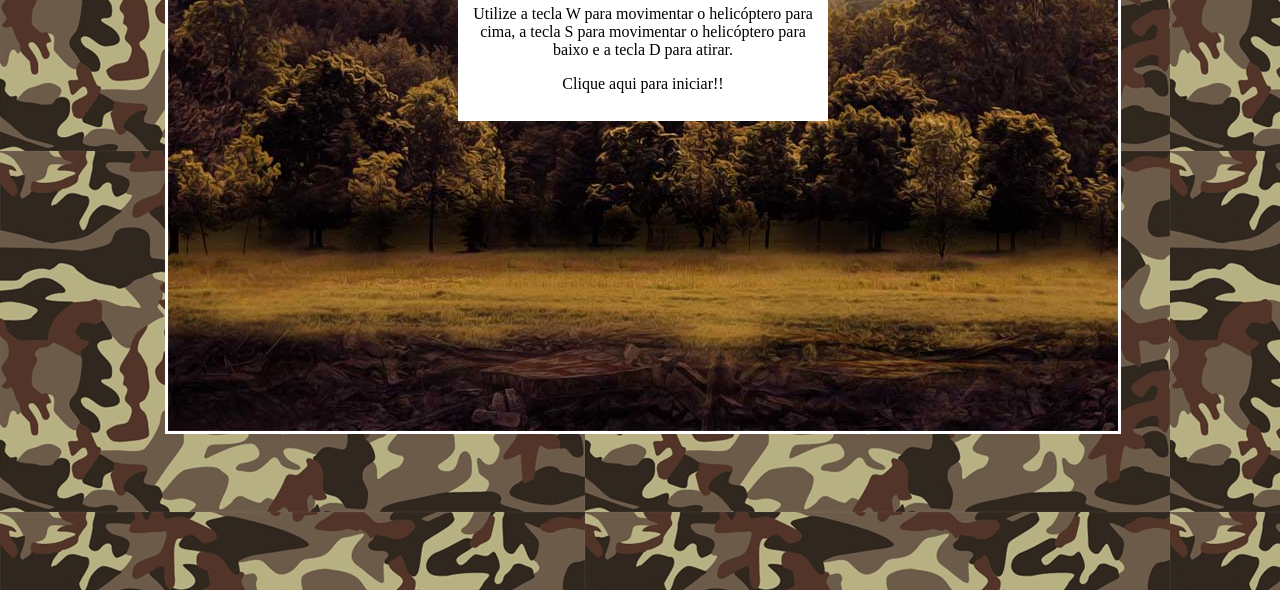
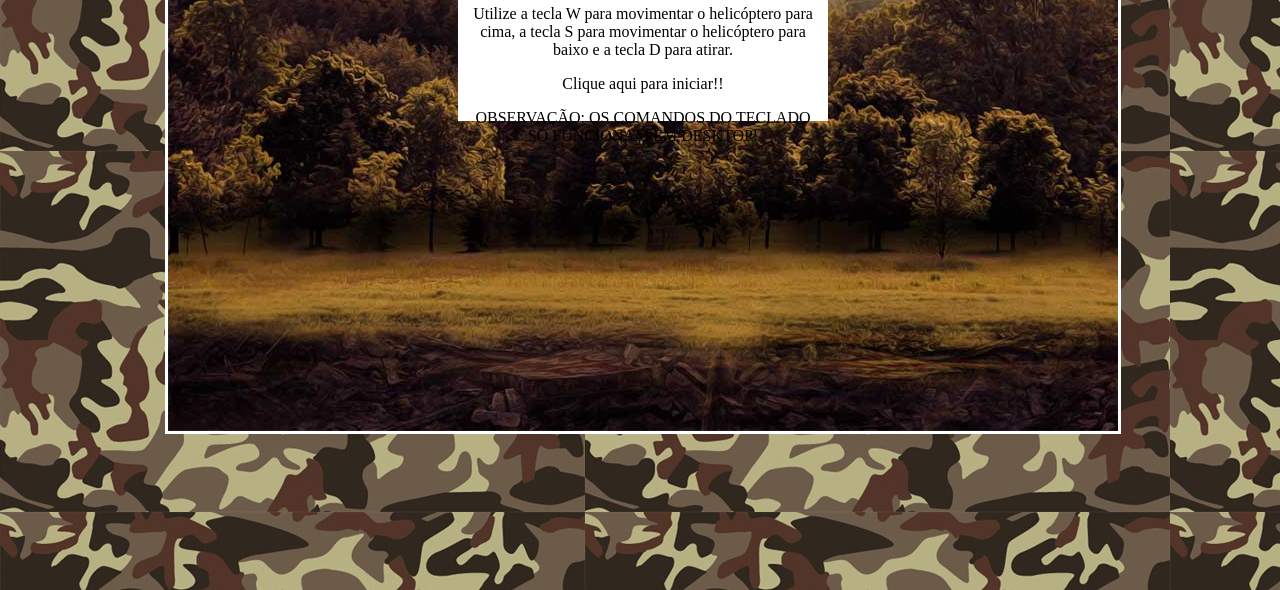
Before and after one commit to wljrodrigues/GameResgate, a plain HTML site: page index.html in a window 1280 px wide. Shown: the part 210-800 px from the top of the page. Drawn offline with Linux system fonts and the light colour scheme.

Commit message:
Update index.html
adicionar observação sobre comandos

```diff
--- a/index.html
+++ b/index.html
@@ -16,6 +16,7 @@
 		<div id="inicio" onclick="start()"><h1> Resgate </h1> <!-- div inicio !-->
 		<p>Utilize a tecla W para movimentar o helicóptero para cima, a tecla S para movimentar o helicóptero para baixo e a tecla D para atirar.</p>
 		<p> Clique aqui para iniciar!! </p>
+			<p>OBSERVAÇÃO: OS COMANDOS DO TECLADO SÓ FUNCIONAM EM DESKTOP! </p>
 		</div> <!-- Fim da div inicio !-->
 
     </div> <!-- Fim da div fundoGame !-->
```
